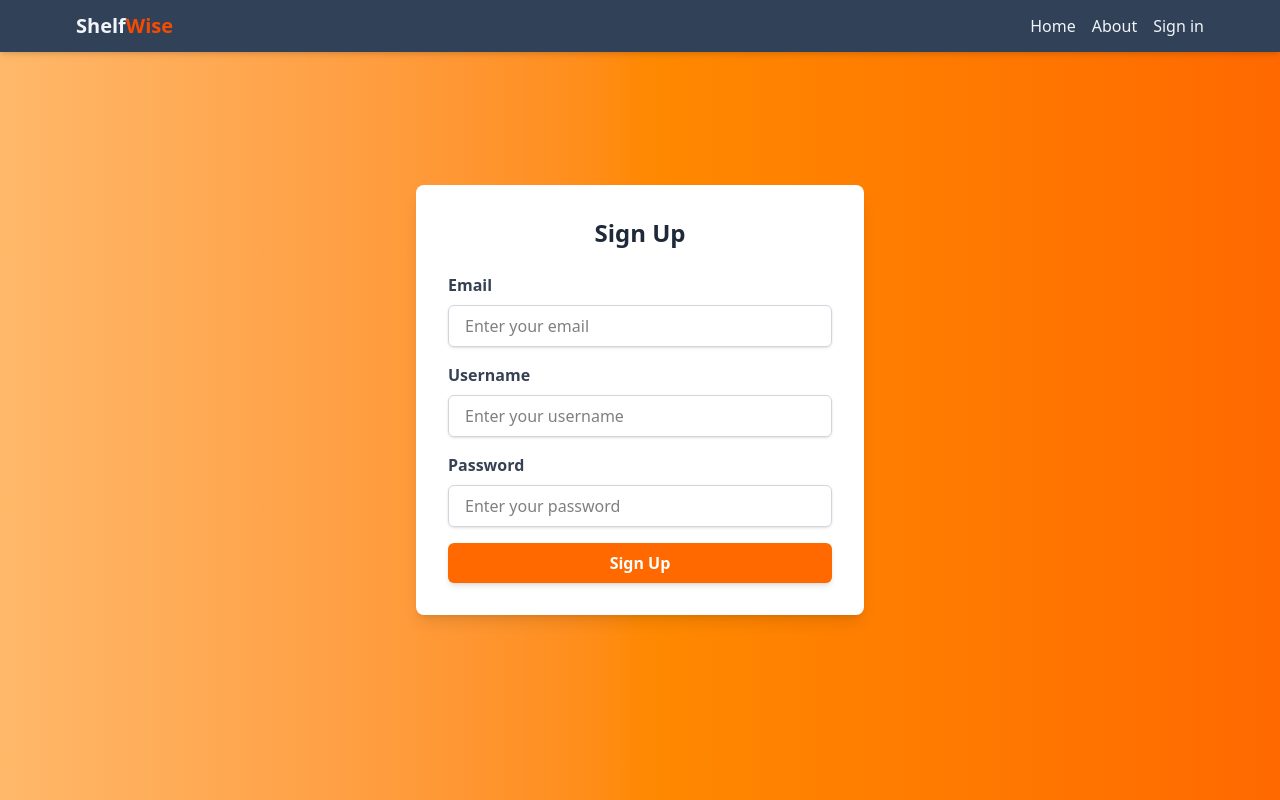
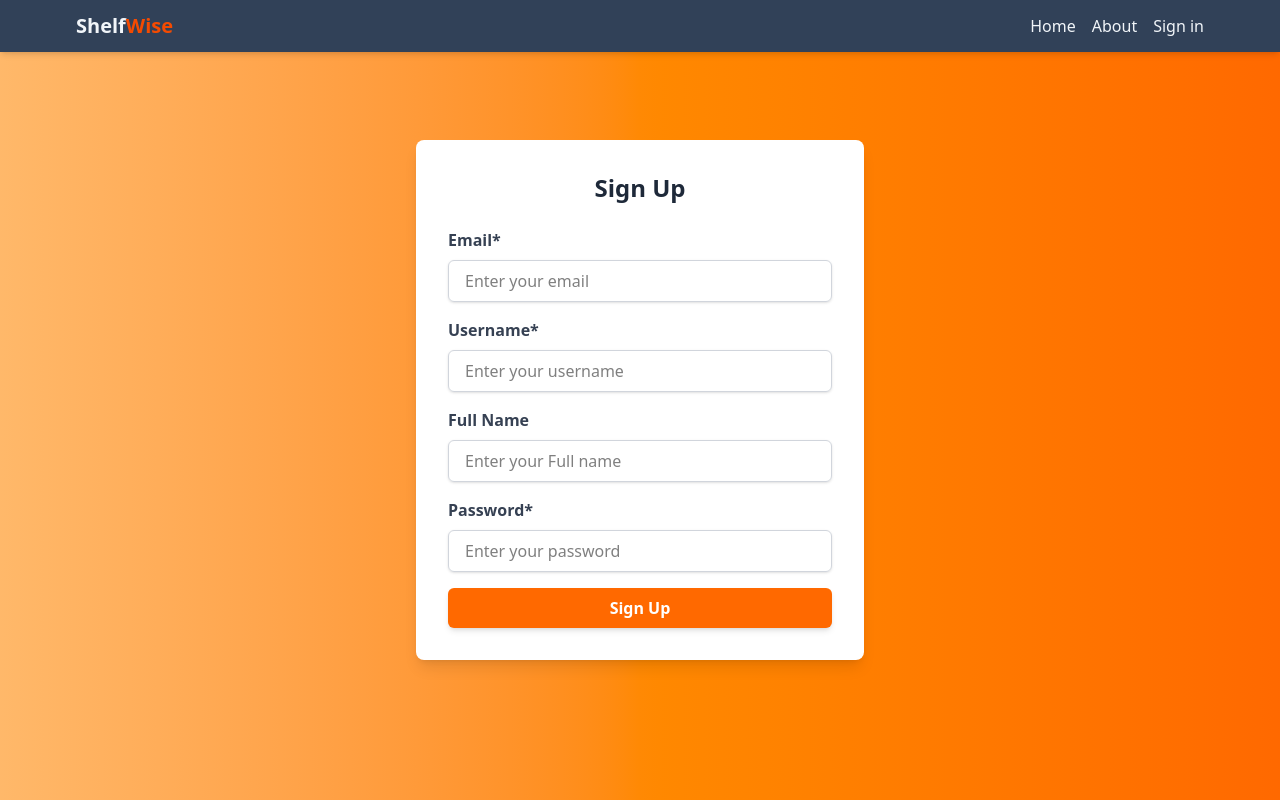
Before and after one commit to Siddhesh-yerramneni/SE-Project, a React (Vite) app in the folder Client/: page /signup in a window 1280 px wide. Built offline with nearby package versions, Linux system fonts and the light colour scheme.

Commit message:
name field added

```diff
--- a/Client/index.html
+++ b/Client/index.html
@@ -2,7 +2,7 @@
 <html lang="en">
   <head>
     <meta charset="UTF-8" />
-    <link rel="icon" type="image/png" href="/sw_logo_v2.PNG" />
+    <link rel="icon" type="image/png" href="/assets/sw_logo_v2.PNG" />
     <meta name="viewport" content="width=device-width, initial-scale=1.0" />
     <title>ShelfWise</title>
   </head>
--- a/Client/src/screens/Signup.jsx
+++ b/Client/src/screens/Signup.jsx
@@ -3,7 +3,7 @@ import { signup } from "../services/api";
 import { useNavigate } from "react-router-dom";
 
 const Signup = () => {
-  const [formData, setFormData] = useState({ username: "", email: "", password: "" });
+  const [formData, setFormData] = useState({ username: "", name:"", email: "", password: "" });
   const [successMessage, setSuccessMessage] = useState("");
   const [errorMessage, setErrorMessage] = useState("");
   const navigate = useNavigate();
@@ -47,7 +47,7 @@ const Signup = () => {
               htmlFor="email"
               className="block text-gray-700 font-semibold mb-2"
             >
-              Email
+              Email*
             </label>
             <input
               type="email"
@@ -67,7 +67,7 @@ const Signup = () => {
               htmlFor="username"
               className="block text-gray-700 font-semibold mb-2"
             >
-              Username
+              Username*
             </label>
             <input
               type="text"
@@ -80,6 +80,24 @@ const Signup = () => {
               className="w-full px-4 py-2 border border-gray-300 rounded-md shadow-sm focus:outline-none focus:ring-orange-400 focus:border-orange-400"
             />
           </div>
+           {/* Full name Field */}
+           <div>
+            <label
+              htmlFor="name"
+              className="block text-gray-700 font-semibold mb-2"
+            >
+              Full Name
+            </label>
+            <input
+              type="text"
+              id="name"
+              name="name"
+              value={formData.name}
+              onChange={handleChange}
+              placeholder="Enter your Full name"
+              className="w-full px-4 py-2 border border-gray-300 rounded-md shadow-sm focus:outline-none focus:ring-orange-400 focus:border-orange-400"
+            />
+          </div>
 
           {/* Password Field */}
           <div>
@@ -87,7 +105,7 @@ const Signup = () => {
               htmlFor="password"
               className="block text-gray-700 font-semibold mb-2"
             >
-              Password
+              Password*
             </label>
             <input
               type="password"
```
Also changed, not shown: Client/public/assets/sw_logo_v2.PNG (renamed from Client/public/sw_logo_v2.PNG), 1 other file (tests, documents, lock files or other folders).
